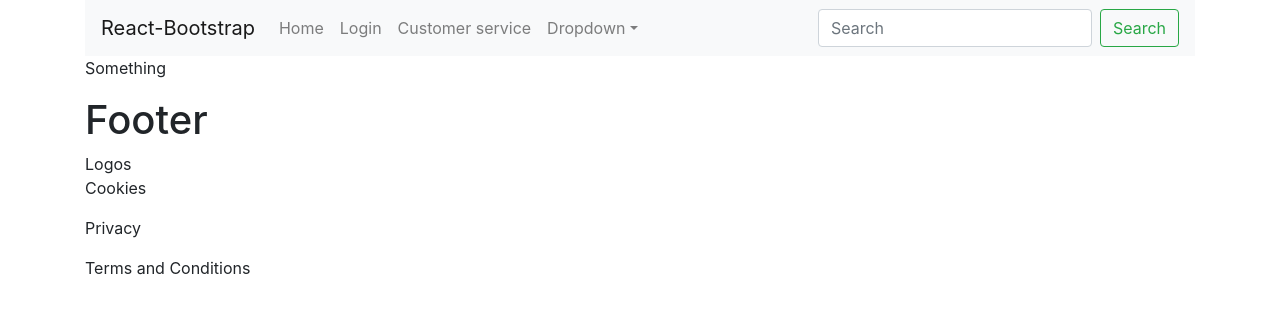
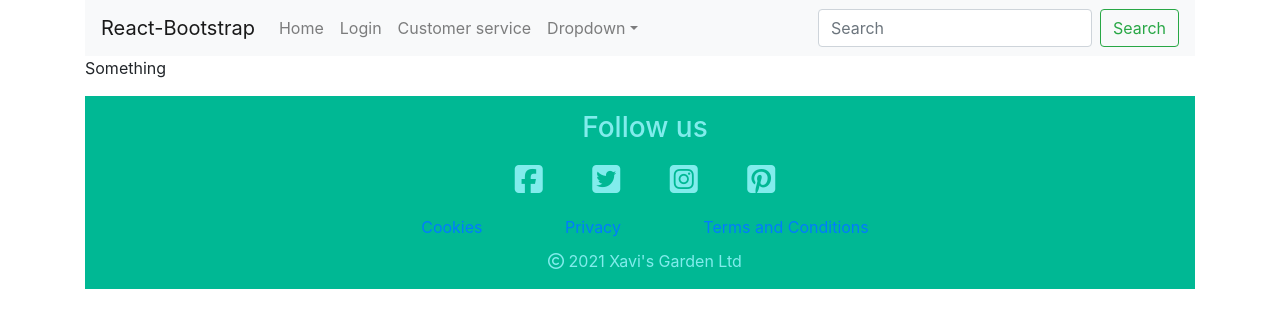
Before and after one commit to xcaparros89/shopping-page, a React (Create React App) app: page /something in a window 1280 px wide. Shown: the top 328 px of the page. Built offline with nearby package versions, Linux system fonts and the light colour scheme.

Commit message:
footer-updated

```diff
--- a/public/index.html
+++ b/public/index.html
@@ -39,5 +39,6 @@
       To begin the development, run `npm start` or `yarn start`.
       To create a production bundle, use `npm run build` or `yarn build`.
     -->
+    <script src="https://kit.fontawesome.com/a0fcdbbce9.js" crossorigin="anonymous"></script>
   </body>
 </html>
--- a/src/App.tsx
+++ b/src/App.tsx
@@ -5,7 +5,7 @@ import Home from "./components/Home";
 import Login from "./components/Login";
 import Something from "./components/Something";
 import Header from "./components/Header";
-import Footer from "./components/Footer";
+import Footer from "./components/footer";
 import Container from 'react-bootstrap/Container';
 
 function App() {
--- a/src/components/Footer.tsx
+++ /dev/null
@@ -1,15 +0,0 @@
-import React, { ReactElement } from 'react'
-
-interface Props {
-
-}
-
-export default function Footer({}: Props): ReactElement {
-    return (
-        <div>
-            <h1>Footer</h1>
-            <div>Logos</div>
-            <div><p>Cookies</p><p>Privacy</p><p>Terms and Conditions</p></div>
-        </div>
-    )
-}
--- a/src/components/Header.tsx
+++ b/src/components/Header.tsx
@@ -12,13 +12,13 @@ interface Props {
 export default function Header({}: Props): ReactElement {
     return (
 <Navbar bg="light" expand="lg">
-  <Navbar.Brand href="#home">React-Bootstrap</Navbar.Brand>
+  <Navbar.Brand href="/">React-Bootstrap</Navbar.Brand>
   <Navbar.Toggle aria-controls="basic-navbar-nav" />
   <Navbar.Collapse id="basic-navbar-nav">
     <Nav className="mr-auto">
-      <Nav.Link href="#home">Home</Nav.Link>
-      <Nav.Link href="#login">Login</Nav.Link>
-      <Nav.Link href="#customer-service">Customer service</Nav.Link>
+      <Nav.Link href="/">Home</Nav.Link>
+      <Nav.Link href="/login">Login</Nav.Link>
+      <Nav.Link href="/customer-service">Customer service</Nav.Link>
       <NavDropdown title="Dropdown" id="basic-nav-dropdown">
         <NavDropdown.Item href="#action/3.1">Action</NavDropdown.Item>
         <NavDropdown.Item href="#action/3.2">Another action</NavDropdown.Item>
--- /dev/null
+++ b/src/components/footer/footerStyle.css
@@ -0,0 +1,15 @@
+#footer{
+    display: flex;
+    flex-direction: column;
+    align-items: center;
+    padding: 15px 0 0 10px;
+    background-color:#00b894;
+    color: #81ecec;
+}
+
+.links{
+    display: flex;
+    justify-content: space-around;
+    width: 50%;
+    padding: 10px;
+}
--- /dev/null
+++ b/src/components/footer/index.tsx
@@ -0,0 +1,17 @@
+import React, { ReactElement } from 'react'
+import {Link} from 'react-router-dom';
+import './footerStyle.css';
+interface Props {
+
+}
+
+export default function Footer({}: Props): ReactElement {
+    return (
+        <div id="footer">
+            <h3>Follow us</h3>
+            <div className="links" style={{width: "30%"}}><i className="fab fa-facebook-square fa-2x"></i><i className="fab fa-twitter-square fa-2x"></i><i className="fab fa-instagram-square fa-2x"></i><i className="fab fa-pinterest-square fa-2x"></i></div>
+            <div className="links"><Link to={'/cookies'} >Cookies</Link><Link to={'/privacy'}>Privacy</Link><Link to={'/terms'}>Terms and Conditions</Link></div>
+            <p><i className="far fa-copyright"></i> 2021 Xavi's Garden Ltd</p>
+        </div>
+    )
+}
```
